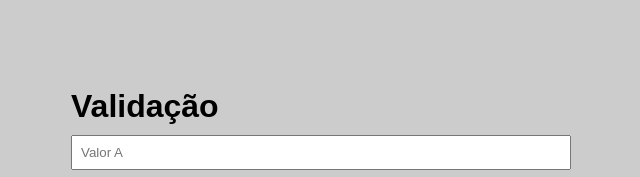
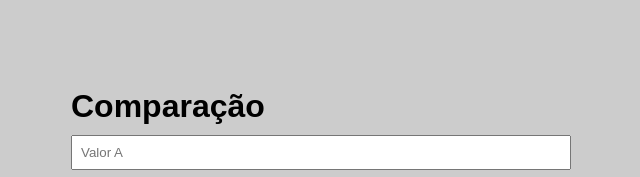
Before and after one commit to Dgo-dev/curso_ebac, a plain HTML site: page index.html in a window 1280 px wide. Shown: the part 112-289 px from the top of the page, without its empty margins (319-959 px from the left). Drawn offline with Linux system fonts and the light colour scheme.

Commit message:
"Mudando o h1 para comparação"

```diff
--- a/index.html
+++ b/index.html
@@ -10,7 +10,7 @@
 <body>
 
     <div class="container">
-        <h1>Validação</h1>
+        <h1>Comparação</h1>
         <form>
             <input type="number" id="input-a" placeholder="Valor A" required>
             <input type="number" id="input-b" placeholder="Valor B" required>
```
